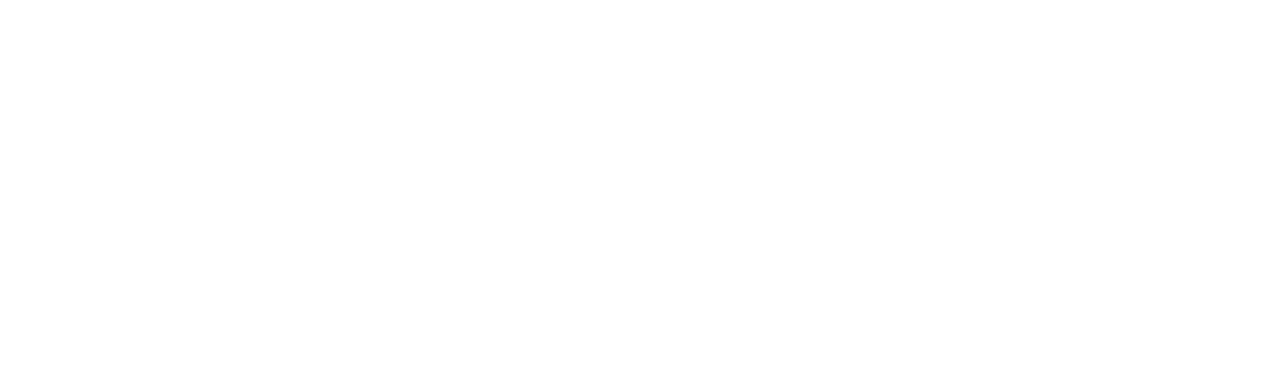
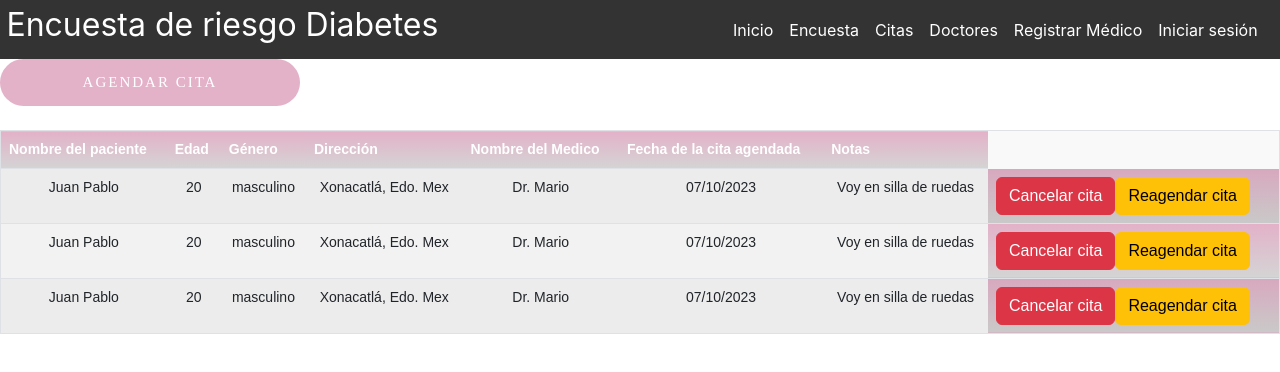
Before and after one commit to Dylan3871/sigloxxl, a React (Create React App) app: page /Doctores in a window 1280 px wide. Before the commit this address had no page. Shown: the top 372 px of the page. Built offline with nearby package versions, Linux system fonts and the light colour scheme.

Commit message:
Creación de Página de doctores y se agregó a la Navbar

```diff
--- a/src/App.js
+++ b/src/App.js
@@ -7,6 +7,7 @@
 import { ResultadosScreen } from './components/ResultadosScreen';
 import Citas from './components/Citas';
 import Encuesta from './components/Encuesta';
+import Doctores from './components/Doctores';
 
 function App() {
   return (
@@ -22,6 +23,7 @@
               <Route exact path="/Encuesta" element={<Encuesta />} />
               <Route exact path="/resultado" element={<ResultadosScreen />} />
               <Route exact path="/Citas" element={<Citas />} />
+              <Route exact path="/Doctores" element={<Doctores />} />
             </Routes>
           </BrowserRouter>
         </div>
--- /dev/null
+++ b/src/components/Doctores.jsx
@@ -0,0 +1,154 @@
+import React, { useState } from 'react'
+import "bootstrap/dist/css/bootstrap.min.css";
+import Navbar from './Navbar';
+
+function Doctores() {
+
+    return (
+        <div>
+            <Navbar />
+            <div>
+                {/* Agendar una nueva cita*/}
+                {/* botón Modal */}
+                <button type="button" class="buttonCitas" data-bs-toggle="modal" data-bs-target="#exampleModal">
+                    Agendar Cita
+                </button>
+
+                {/* Modal */}
+                <div class="modal fade" id="exampleModal" tabindex="-1" aria-labelledby="exampleModalLabel" aria-hidden="true">
+                    <div class="modal-dialog">
+                        <div class="modal-content">
+                            <div class="modal-header">
+                                <h5 class="modal-title" id="exampleModalLabel">Agendar Cita (Datos del paciente) </h5>
+                                <button type="button" class="btn-close" data-bs-dismiss="modal" aria-label="Close"></button>
+                            </div>
+                            {/* Cuerpo del Modal */}
+                            <div class="modal-body">
+                                <div class="row g-3">
+                                    <div class="col">
+                                        <label class="form-label">Nombre(s)</label>
+                                        <input type="text" class="form-control" placeholder="Nombre(s)" aria-label="First name"></input>
+                                    </div>
+                                    <div class="col">
+                                        <label class="form-label">Apellidos</label>
+                                        <input type="text" class="form-control" placeholder="Apellidos" aria-label="Last name"></input>
+                                    </div>
+                                    <div class="col-2">
+                                        <label class="form-label">Edad</label>
+                                        <input type="text" class="form-control" placeholder="Edad" aria-label="Last name"></input>
+                                    </div>
+                                </div>
+                                <div>
+                                    <label class="form-label">Genero</label>
+                                    <select class="form-select" aria-label="Default select example">
+                                        <option selected>Seleccione su genero</option>
+                                        <option value="1">Masculino</option>
+                                        <option value="2">Femenino</option>
+                                        <option value="3">Otro</option>
+                                    </select>
+                                </div>
+                                <div class="mb-3">
+                                    <label class="form-label">Dirección</label>
+                                    <input class="form-control form-control-sm" type="text" placeholder="Dirección" aria-label=".form-control-sm example"></input>
+                                </div>
+                                <div>
+                                    <label class="form-label">Elija a su Medíco</label>
+                                    <select class="form-select" aria-label="Medico">
+                                        <option selected>Seleccione a su Médico de confianza</option>
+                                        <option value="1">Médico 1</option>
+                                        <option value="2">Médico 2</option>
+                                        <option value="3">Médico 3</option>
+                                    </select>
+                                </div>
+
+                                <div class="mb-3">
+                                    <label for="birthdate" class="form-label">Agende su cita</label>
+                                    <input type="date" class="form-control" id="fechaCita" name="fechaCita"></input>
+                                </div>
+
+                                {/* <div class="mb-3">
+                                    <label for="formFileSm" class="form-label">Foto de perfil</label>
+                                    <input class="form-control form-control-sm" id="formFileSm" type="file"></input>
+                                </div> */}
+
+                                <div class="mb-3">
+                                    <label for="exampleFormControlTextarea1" class="form-label">Notas (¿Algo que el Médico deba saber?</label>
+                                    <textarea class="form-control" id="exampleFormControlTextarea1" rows="3"></textarea>
+                                </div>
+                            </div>
+                            {/* Fin de cuerpo del Modal */}
+                            <div class="modal-footer">
+                                <button type="button" class="btn btn-secondary" data-bs-dismiss="modal">Cancelar</button>
+                                <button type="submit" class="btn btn-primary">Guardar</button>
+                            </div>
+                        </div>
+                    </div>
+                </div>
+            </div>
+            {/*Fin Agendra Cita */}
+
+            {/* Tabla de Citas */}
+            <div>
+                <table class="table table-striped mt-4">
+                    <thead>
+                        <tr>
+                            <th scope="col">Nombre del paciente</th>
+                            <th scope="col">Edad</th>
+                            <th scope="col">Género</th>
+                            <th scope="col">Dirección</th>
+                            <th scope="col">Nombre del Medico</th>
+                            <th scope="col">Fecha de la cita agendada</th>
+                            <th scope="col">Notas</th>
+                        </tr>
+                    </thead>
+                    <tbody>
+                        <tr>
+                            <td>Juan Pablo</td>
+                            <td>20</td>
+                            <td>masculino</td>
+                            <td>Xonacatlá, Edo. Mex</td>
+                            <td>Dr. Mario</td>
+                            <td>07/10/2023</td>
+                            <td>Voy en silla de ruedas</td>
+                            <th>
+                                <button type="button" class="btn btn-danger">Cancelar cita</button>
+                                <button type="button" class="btn btn-warning">Reagendar cita</button>
+                            </th>
+                        </tr>
+                        <tr>
+                            <td>Juan Pablo</td>
+                            <td>20</td>
+                            <td>masculino</td>
+                            <td>Xonacatlá, Edo. Mex</td>
+                            <td>Dr. Mario</td>
+                            <td>07/10/2023</td>
+                            <td>Voy en silla de ruedas</td>
+                            <th>
+                                <button type="button" class="btn btn-danger">Cancelar cita</button>
+                                <button type="button" class="btn btn-warning">Reagendar cita</button>
+                            </th>
+                        </tr>
+                        <tr>
+                            <td>Juan Pablo</td>
+                            <td>20</td>
+                            <td>masculino</td>
+                            <td>Xonacatlá, Edo. Mex</td>
+                            <td>Dr. Mario</td>
+                            <td>07/10/2023</td>
+                            <td>Voy en silla de ruedas</td>
+                            <th>
+                                <button type="button" class="btn btn-danger">Cancelar cita</button>
+                                <button type="button" class="btn btn-warning">Reagendar cita</button>
+                            </th>
+                        </tr>
+
+                    </tbody>
+                </table>
+            </div>
+            {/* Fin Tabla de Citas */}
+
+        </div>
+    )
+}
+
+export default Doctores
--- a/src/components/Navbar.jsx
+++ b/src/components/Navbar.jsx
@@ -18,6 +18,7 @@
           {/* <a onClick={handleClick} href="./Registro">Registro</a> */}
           <a onClick={handleClick} href="./Encuesta">Encuesta</a>
           <a onClick={handleClick} href="./Citas">Citas</a>
+          <a onClick={handleClick} href="./Doctores">Doctores</a>
           <a onClick={handleClick} href="./Registro">Registrar Médico</a>
           <a onClick={handleClick} href="./Login">Iniciar sesión</a>
         </div>
```
